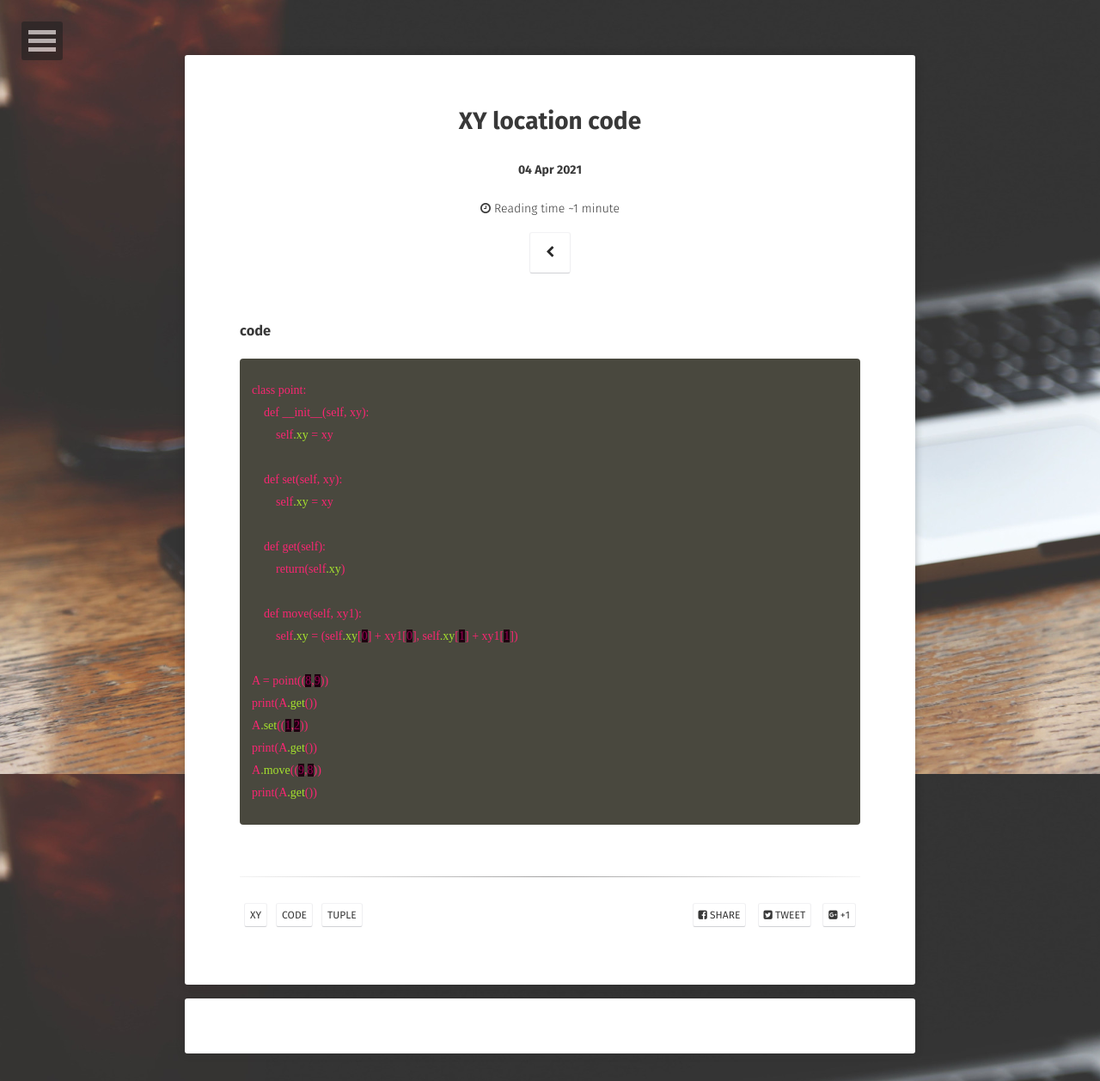
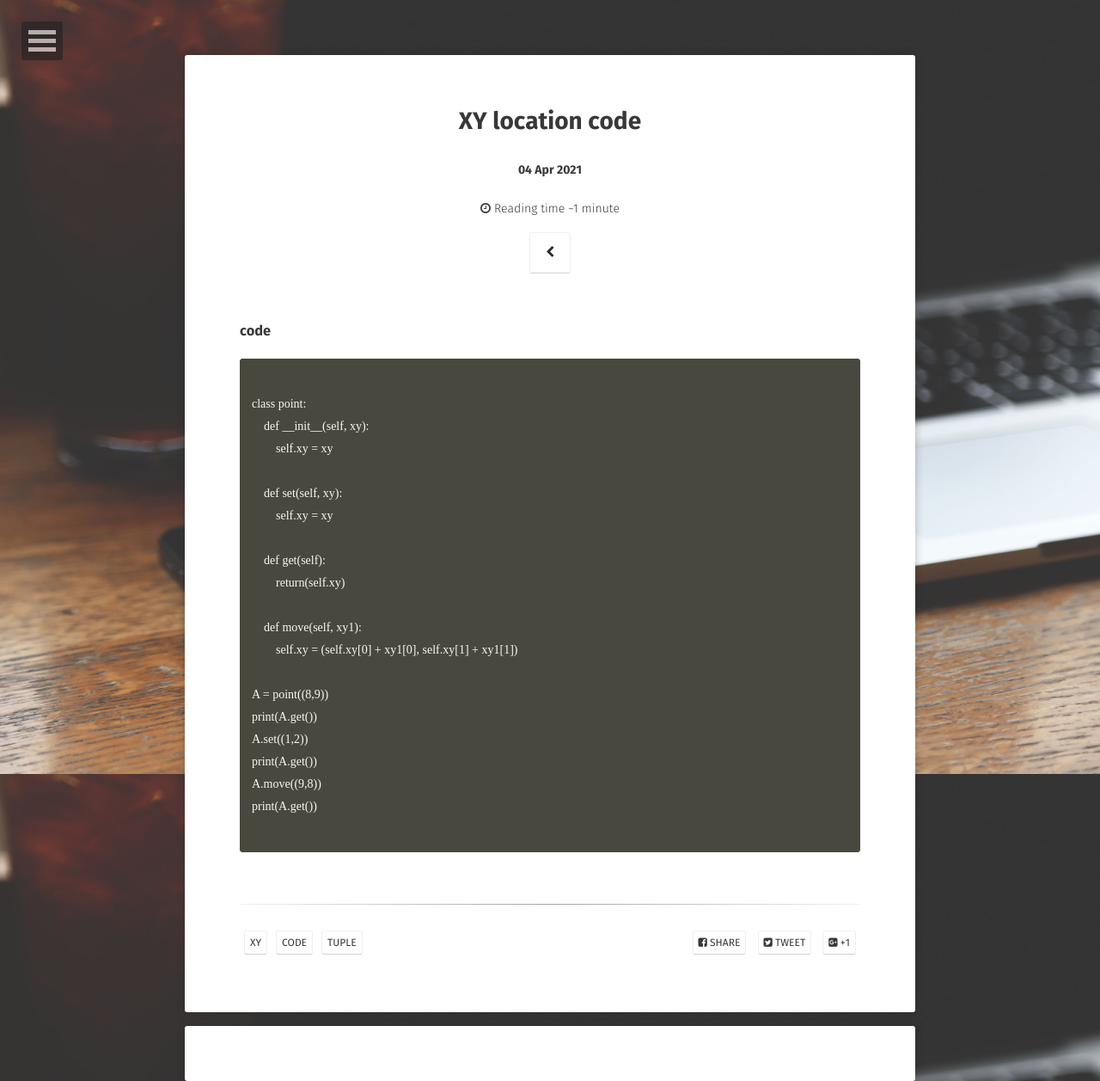
Before and after one commit to KSY1824/ksy1824.github.com, a Jekyll site: the page built from _posts/2021-04-04-XY- location-code.md, in a window 1280 px wide. Shown: the whole page at 86% size. Built offline with Jekyll 4.4.1, drawn with Linux system fonts in a browser that asks for light colours; some web fonts are replaced; comment, search, counter and statistics services are not loaded.

Commit message:
Update 2021-04-04-XY- location-code.md

```diff
--- a/_posts/2021-04-04-XY- location-code.md
+++ b/_posts/2021-04-04-XY- location-code.md
@@ -9,7 +9,7 @@ comments: true
 
 ### code
 
-{% highlight css %}
+~~~
 
 class point:
     def __init__(self, xy):
@@ -31,4 +31,4 @@ print(A.get())
 A.move((9,8))
 print(A.get())
 
-{% endhighlight %}
+~~~
```
